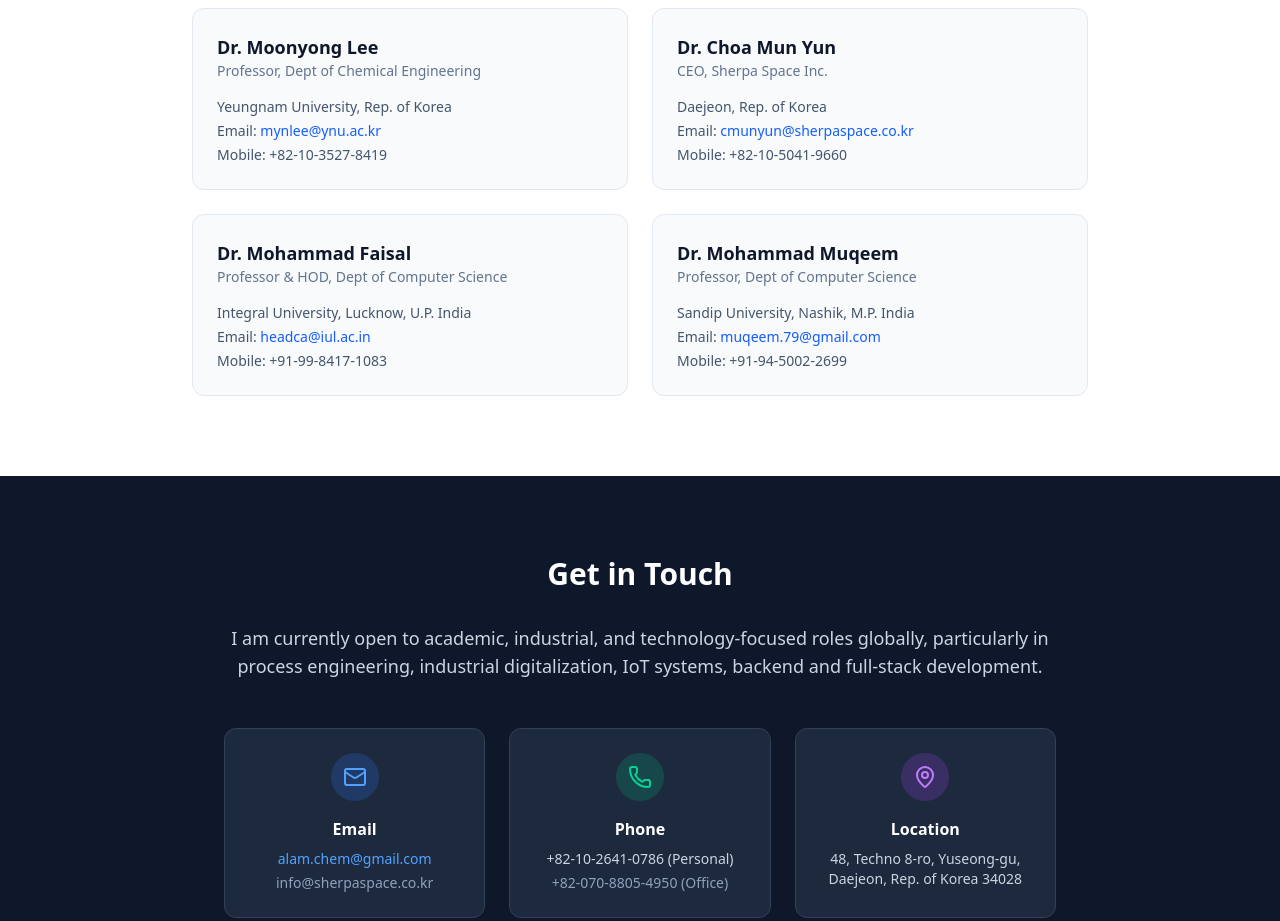
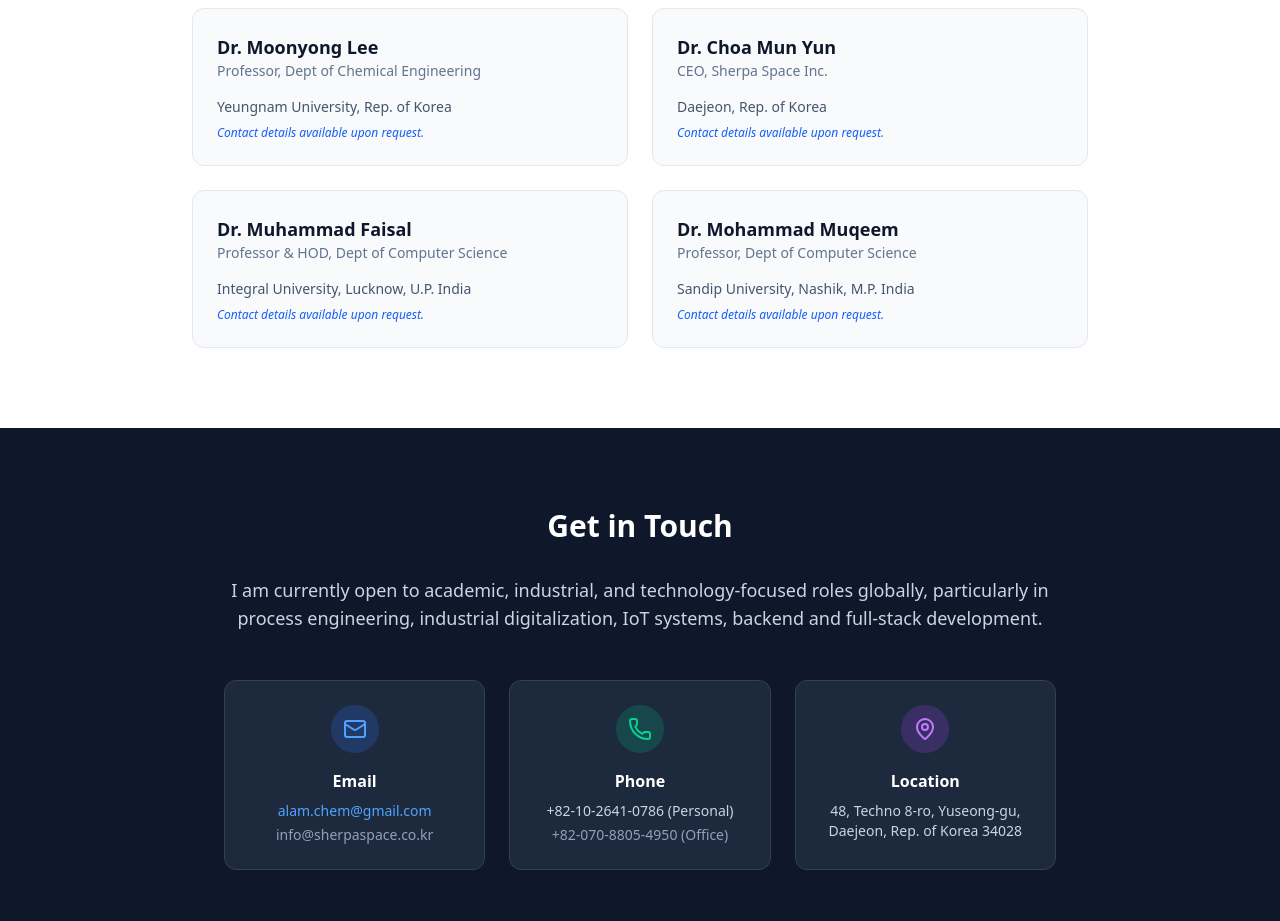
Before and after one commit to ANK078/alam-portfolio, a React (Vite) app: page / in a window 1280 px wide. Shown: the part 7500-8421 px from the top of the page. Built offline with nearby package versions, Linux system fonts and the light colour scheme; the HTML template or start-up script is replaced by a standard one.

Commit message:
Revise contact details for professors
Updated contact details for several professors to indicate that they are available upon request.

```diff
--- a/src/App.jsx
+++ b/src/App.jsx
@@ -1320,7 +1320,7 @@ const Portfolio = () => {
               </p>
               <div className="text-sm text-slate-600 space-y-1">
                 <p>Yeungnam University, Rep. of Korea</p>
-                <p>
+                {/* <p>
                   Email:{' '}
                   <a
                     href="mailto:mynlee@ynu.ac.kr"
@@ -1329,7 +1329,8 @@ const Portfolio = () => {
                     mynlee@ynu.ac.kr
                   </a>
                 </p>
-                <p>Mobile: +82-10-3527-8419</p>
+                <p>Mobile: +82-10-3527-8419</p> */}
+                <p className="text-blue-600 italic mt-2 text-xs">Contact details available upon request.</p>
               </div>
             </div>
 
@@ -1342,7 +1343,7 @@ const Portfolio = () => {
               </p>
               <div className="text-sm text-slate-600 space-y-1">
                 <p>Daejeon, Rep. of Korea</p>
-                <p>
+                {/* <p>
                   Email:{' '}
                   <a
                     href="mailto:cmunyun@sherpaspace.co.kr"
@@ -1351,20 +1352,21 @@ const Portfolio = () => {
                     cmunyun@sherpaspace.co.kr
                   </a>
                 </p>
-                <p>Mobile: +82-10-5041-9660</p>
+                <p>Mobile: +82-10-5041-9660</p> */}
+                <p className="text-blue-600 italic mt-2 text-xs">Contact details available upon request.</p>
               </div>
             </div>
 
             <div className="bg-slate-50 p-6 rounded-xl border border-slate-200">
               <h3 className="font-bold text-lg text-slate-900">
-                Dr. Mohammad Faisal
+                Dr. Muhammad Faisal
               </h3>
               <p className="text-sm font-medium text-slate-500 mb-4">
                 Professor & HOD, Dept of Computer Science
               </p>
               <div className="text-sm text-slate-600 space-y-1">
                 <p>Integral University, Lucknow, U.P. India</p>
-                <p>
+                {/* <p>
                   Email:{' '}
                   <a
                     href="mailto:headca@iul.ac.in"
@@ -1373,7 +1375,8 @@ const Portfolio = () => {
                     headca@iul.ac.in
                   </a>
                 </p>
-                <p>Mobile: +91-99-8417-1083</p>
+                <p>Mobile: +91-99-8417-1083</p> */}
+                <p className="text-blue-600 italic mt-2 text-xs">Contact details available upon request.</p>
               </div>
             </div>
 
@@ -1386,7 +1389,7 @@ const Portfolio = () => {
               </p>
               <div className="text-sm text-slate-600 space-y-1">
                 <p>Sandip University, Nashik, M.P. India</p>
-                <p>
+                {/* <p>
                   Email:{' '}
                   <a
                     href="mailto:muqeem.79@gmail.com"
@@ -1395,7 +1398,8 @@ const Portfolio = () => {
                     muqeem.79@gmail.com
                   </a>
                 </p>
-                <p>Mobile: +91-94-5002-2699</p>
+                <p>Mobile: +91-94-5002-2699</p> */}
+                <p className="text-blue-600 italic mt-2 text-xs">Contact details available upon request.</p>
               </div>
             </div>
           </div>
```
